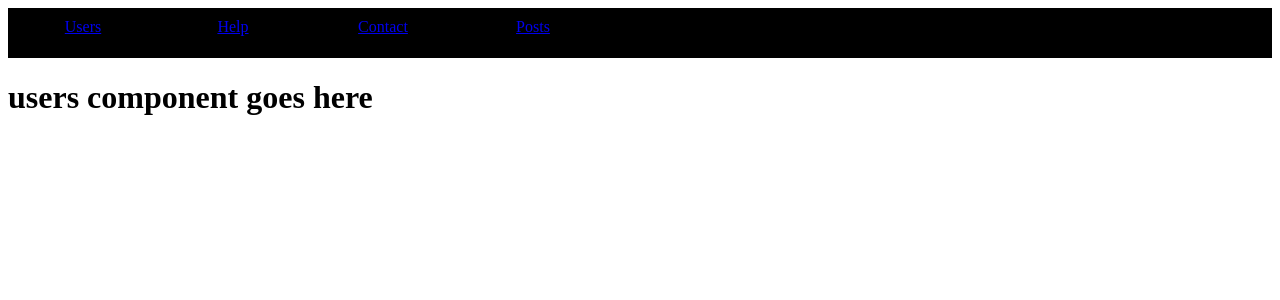
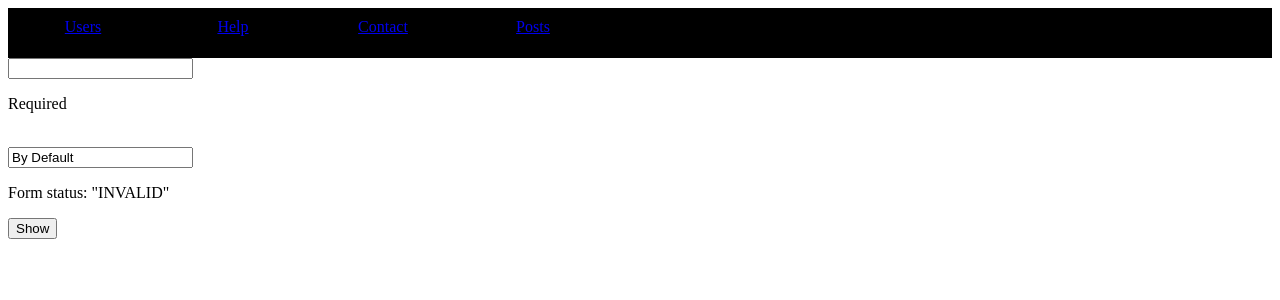
Before and after one commit to vanurox/angular5, an Angular app: page /users in a window 1280 px wide. Shown: the top 300 px of the page. Built offline with nearby package versions, Linux system fonts and the light colour scheme.

Commit message:
reactive forms

```diff
--- /dev/null
+++ b/src/app/newsService.ts
@@ -0,0 +1,6 @@
+export class NewsService {
+    getNews()
+    {
+        return {};
+    }
+}
--- a/src/app/posts/posts.component.ts
+++ b/src/app/posts/posts.component.ts
@@ -7,7 +7,7 @@ import { PostService } from './posts.service';
   styleUrls: ['./posts.component.css']
 })
 export class PostsComponent implements OnInit {
-  private posts = [];
+  private posts;
   constructor(private postService: PostService) { }
 
   ngOnInit() {
--- a/src/app/users/users.component.html
+++ b/src/app/users/users.component.html
@@ -1,6 +1,22 @@
-<h1>users component goes here</h1>
+<!-- <h1>users component goes here</h1> -->
 <!-- <ul>
   <li *ngFor="let user of users; let i = index">
     <strong>{{ user.username }}</strong> | {{ user.description }} <span (click)="deleteUser(i)">Delete</span>
   </li>
 </ul> -->
+
+<form [formGroup]="userFormGroup" novalidate>
+  <input type="text" formControlName="email"> <br>
+  <p *ngIf="userFormGroup.controls.email.errors !== null">Required</p> <br>
+  <input type="text" formControlName="username"> <br>
+  <p>Form status: {{ userFormGroup.status | json }}</p>
+  <button class="btn btn-primary" (click)="showForm()">Show</button>
+</form>
+
+<!-- <form [formGroup]="heroForm" novalidate>
+  <div class="form-group">
+    <label class="center-block">Name:
+      <input class="form-control" formControlName="name">
+    </label>
+  </div>
+</form> -->
--- a/src/app/users/users.component.ts
+++ b/src/app/users/users.component.ts
@@ -1,16 +1,33 @@
 import { Component, OnInit, Input, Output, EventEmitter } from '@angular/core';
-
+import {  FormGroup, FormBuilder, Validators } from '@angular/forms';
 @Component({
   selector: 'app-users',
   templateUrl: './users.component.html',
   styleUrls: ['./users.component.css']
 })
 export class UsersComponent implements OnInit {
-  @Input() users: any;
-  @Output() deleteUserByIndex = new EventEmitter();
-  constructor() { }
+  // @Input() users: any;
+  // @Output() deleteUserByIndex = new EventEmitter();
+  private userFormGroup: FormGroup;
+
+  constructor(fb: FormBuilder) {
+    this.userFormGroup = fb.group({
+      email: ['', Validators.compose([Validators.required, Validators.email])],
+      username: ['By Default',  Validators.required ]
+    });
+   }
+
+
+   showForm()
+   {
+     console.log(this.userFormGroup.controls);
+     if(this.userFormGroup.valid){
+       console.log("yes");
+     }
+   }
 
   ngOnInit() {
+
   }
 
   deleteUser(id: Number){
--- a/src/index.html
+++ b/src/index.html
@@ -7,6 +7,7 @@
 
   <meta name="viewport" content="width=device-width, initial-scale=1">
   <link rel="icon" type="image/x-icon" href="favicon.ico">
+  <link rel="stylesheet" href="https://cdnjs.cloudflare.com/ajax/libs/twitter-bootstrap/4.0.0/js/bootstrap.min.js">
 </head>
 <body>
   <app-root></app-root>
```
Also changed, not shown: src/app/app.module.ts (+6 -3 lines).
